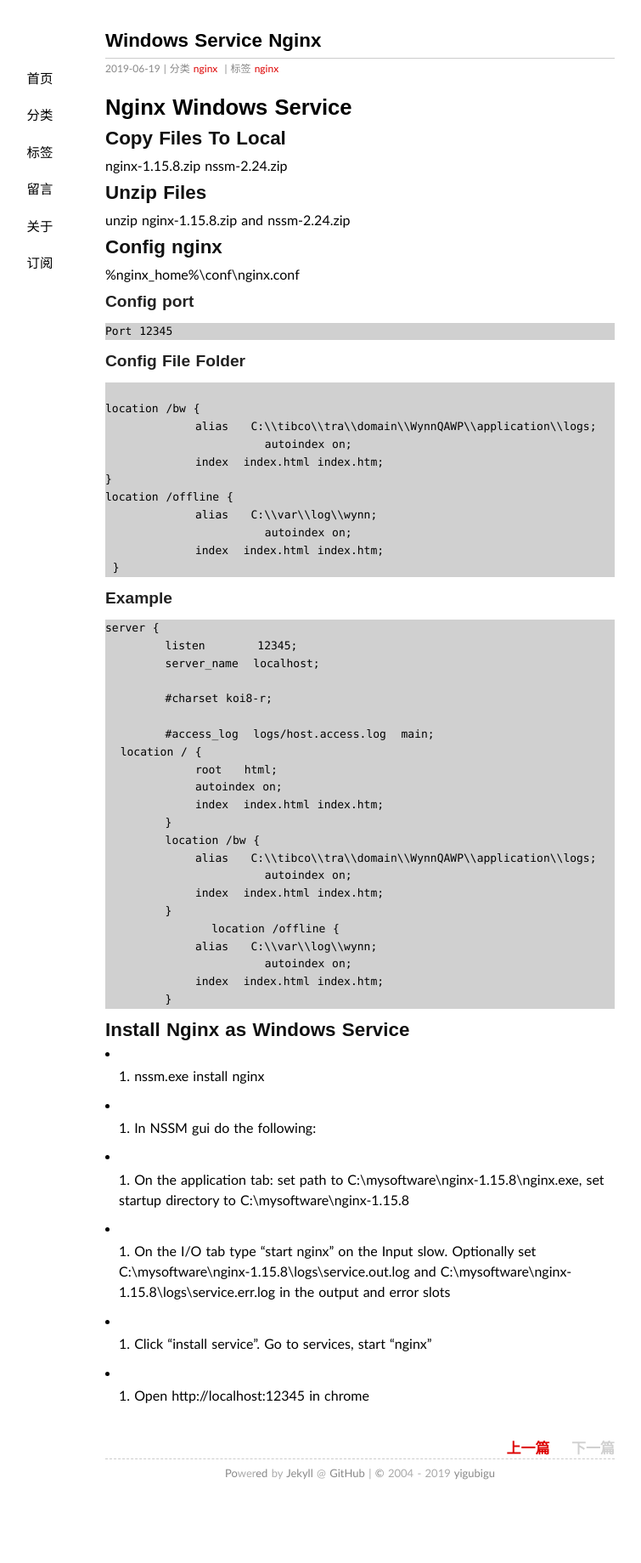
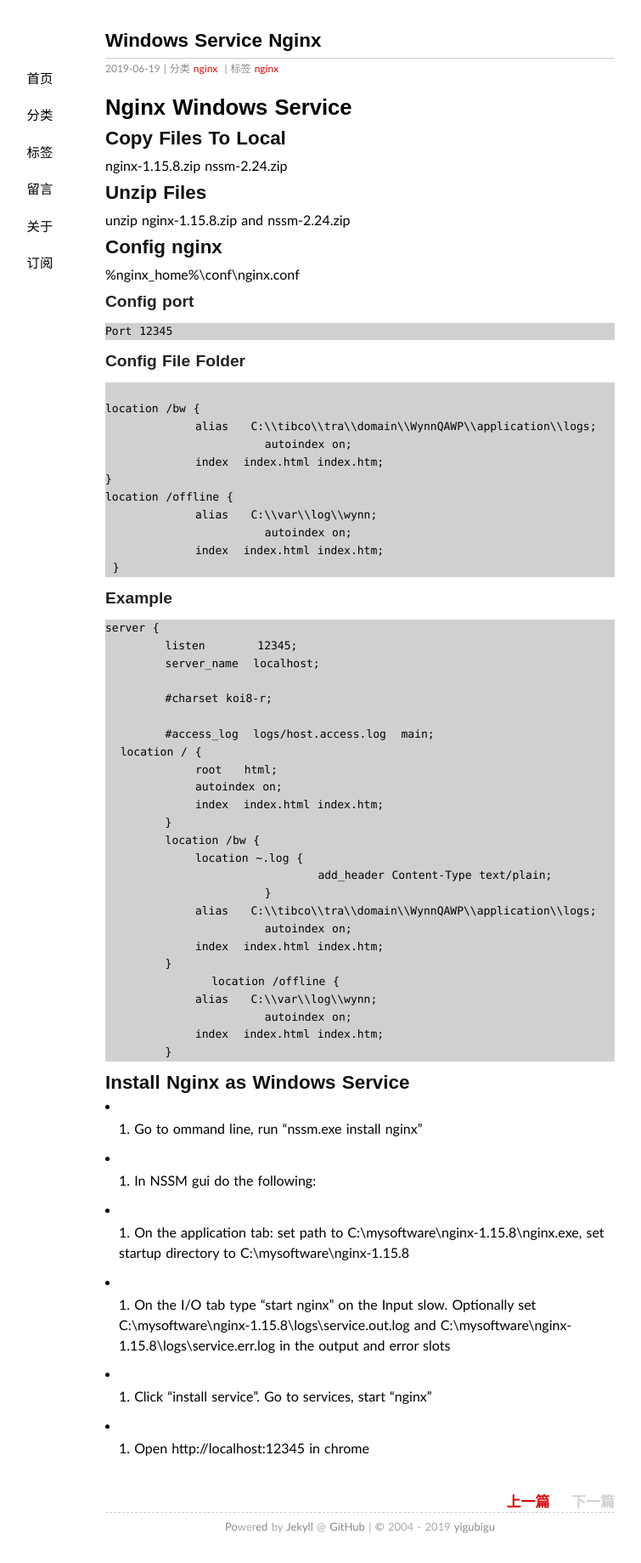
Before and after one commit to yigubigu/yigubigu.github.io, a Jekyll site: the page built from _posts/2019-6-25-windows-service-nginx.md, in a window 1280 px wide. Shown: the whole page at 85% size, without its empty margins (216-971 px from the left). Built offline with Jekyll 4.4.1, drawn with Linux system fonts in a browser that asks for light colours; before the commit the page ends 1776 px from its top, so only the background shows below that.

Commit message:
Add text plain for log file

```diff
--- a/_posts/2019-6-25-windows-service-nginx.md
+++ b/_posts/2019-6-25-windows-service-nginx.md
@@ -55,6 +55,9 @@ server {
             index  index.html index.htm;
         }
         location /bw {
+            location ~.log {
+				add_header Content-Type text/plain;
+			}
             alias   C:\\tibco\\tra\\domain\\WynnQAWP\\application\\logs;
 			autoindex on;
             index  index.html index.htm;
@@ -68,7 +71,7 @@ server {
 
 ## Install Nginx as Windows Service
 
-- 1. nssm.exe install nginx
+- 1. Go to ommand line, run  "nssm.exe install nginx"
 - 2. In NSSM gui do the following:
 - 3. On the application tab: set path to C:\mysoftware\nginx-1.15.8\nginx.exe, set startup directory to C:\mysoftware\nginx-1.15.8
 - 4. On the I/O tab type "start nginx" on the Input slow. Optionally set C:\mysoftware\nginx-1.15.8\logs\service.out.log and C:\mysoftware\nginx-1.15.8\logs\service.err.log in the output and error slots
```
